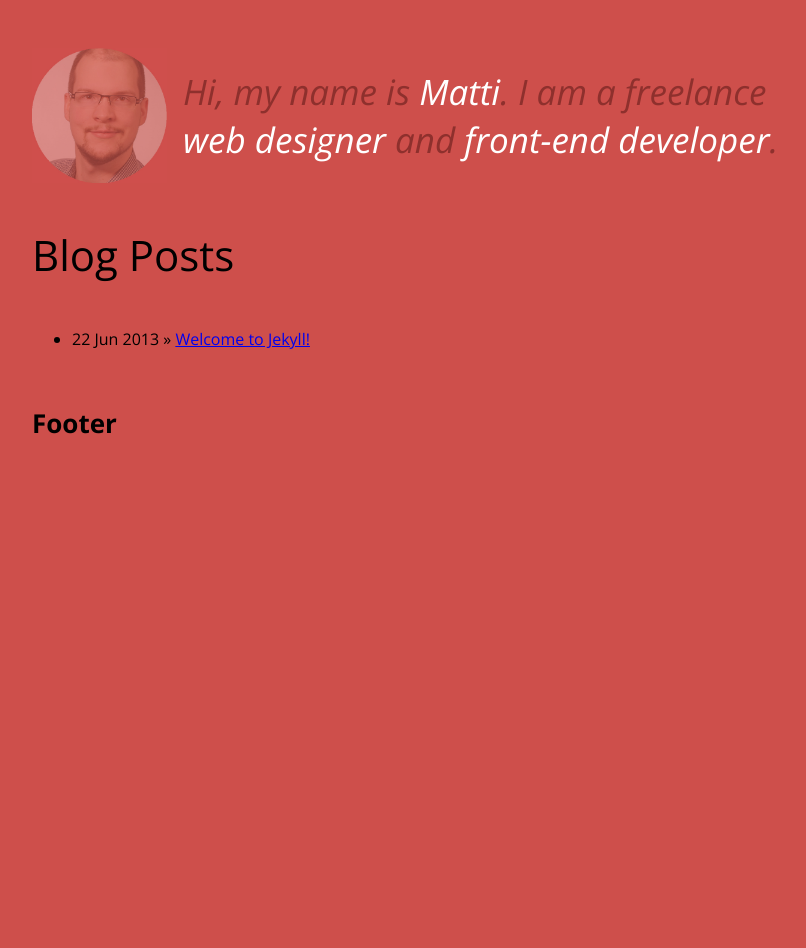
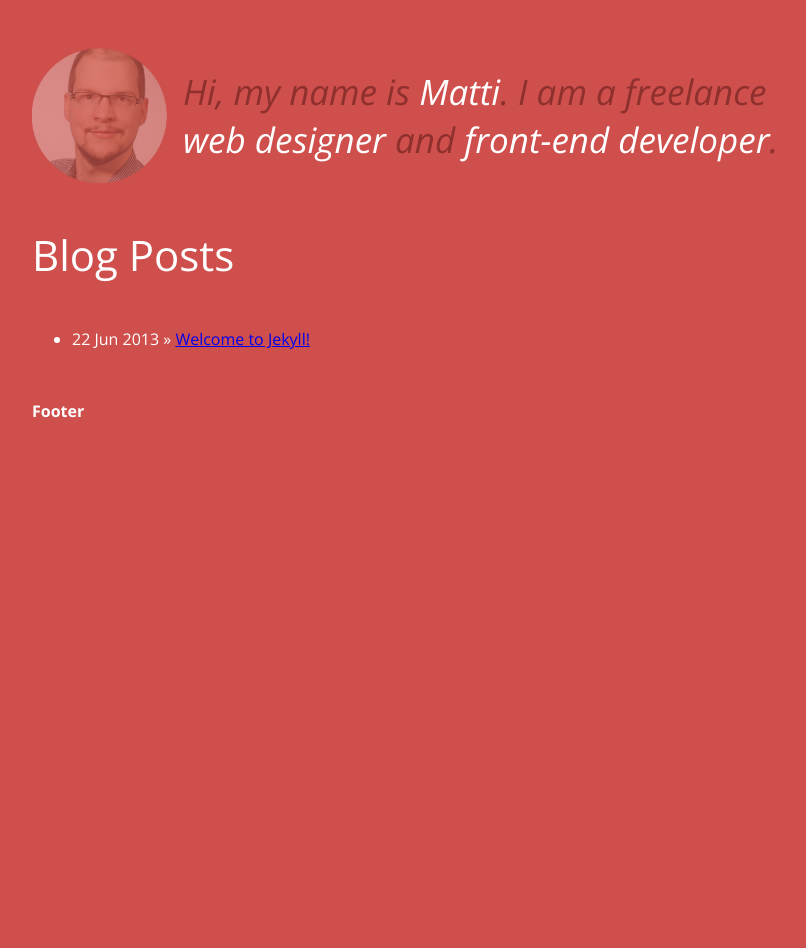
Before and after one commit to mbesser/mbesser.github.io, a Jekyll site: the page built from index.html, in a window 1280 px wide. Shown: the whole page, without its empty margins (224-1030 px from the left). Built offline with Jekyll 4.4.1, drawn with Linux system fonts in a browser that asks for light colours.

Commit message:
Adds tweaks to font weights.

```diff
--- a/css/main.css
+++ b/css/main.css
@@ -30,9 +30,11 @@
   margin: 3em auto; }
 
 body {
+  color: #fff;
+  font-family: 'Open Sans', sans-serif;
   font-size: 1.0000rem;
-  line-height: 1.5000rem;
-  font-family: 'Open Sans', sans-serif; }
+  font-weight: 300;
+  line-height: 1.5000rem; }
 
 h1 {
   font-size: 2.6250rem;
@@ -43,13 +45,15 @@
 
 h2 {
   font-size: 1.6250rem;
+  font-weight: 300;
   line-height: 3.0000rem;
   margin-top: 1.5rem;
   margin-bottom: 1.5rem; }
 
 h3 {
-  font-size: 1.6250rem;
-  line-height: 3.0000rem;
+  font-size: 1rem;
+  font-weight: 700;
+  line-height: 1.5rem;
   margin-top: 1.5rem;
   margin-bottom: 0rem; }
 
```
Also changed, not shown: sass/base/_typography.scss (+7 -3 lines).
